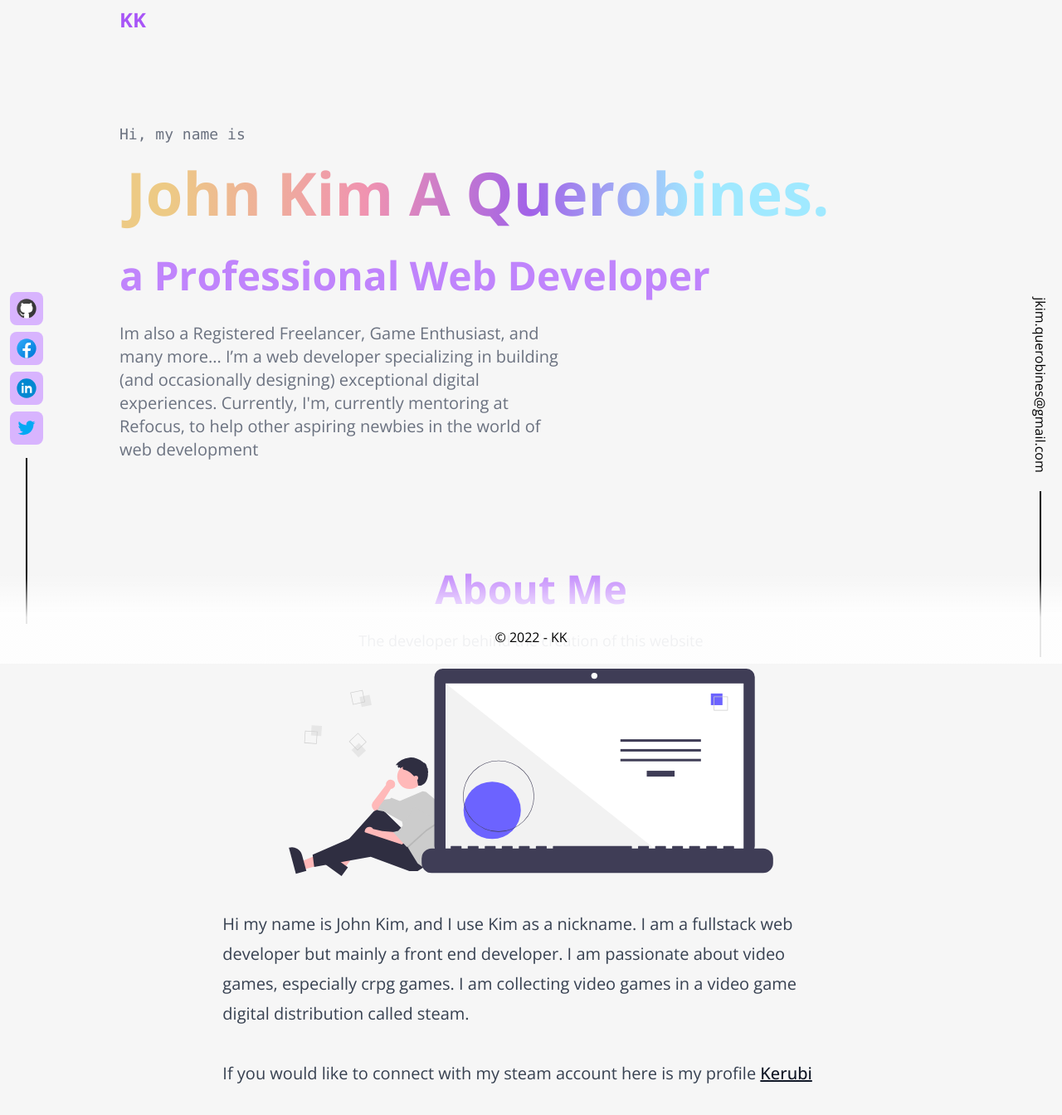
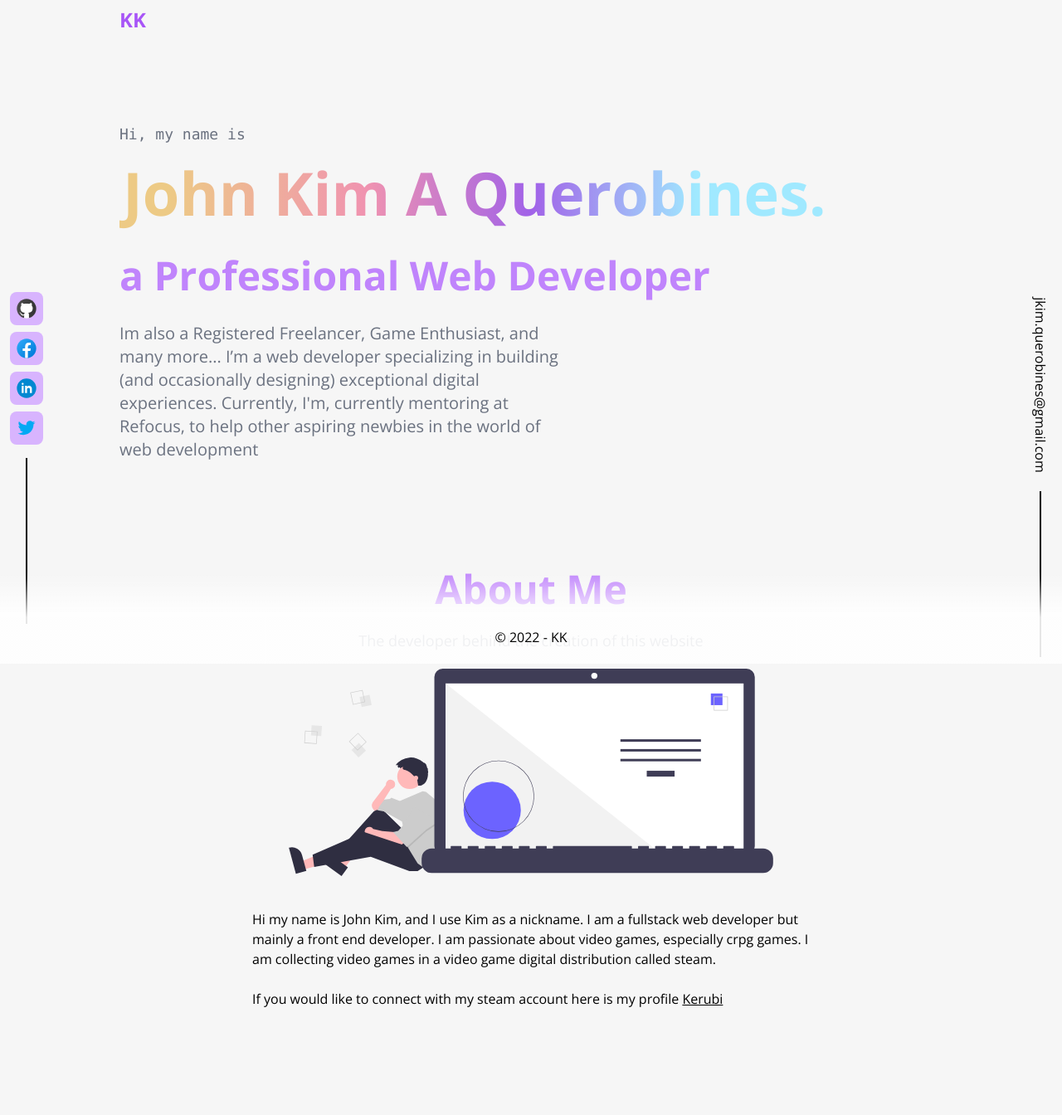
Before and after one commit to Kerubi-5/thekims-portfolio, a Next.js app: page / in a window 1280 px wide. Shown: the top 1344 px of the page at 83% size. Built offline with nearby package versions, Linux system fonts and the light colour scheme.

Commit message:
removes prose

```diff
--- a/pages/index.tsx
+++ b/pages/index.tsx
@@ -28,7 +28,7 @@ const Home = () => {
       <header>
         <div className="py-10 lg:pb-[90px] lg:pt-[80px]">
           <p className="text-lg text-gray-500 mb-5 font-mono">Hi, my name is</p>
-          <h1 className="text-5xl lg:text-7xl text-gradient pb-2 pl-2 font-bold mb-5 lg:mb-8 font-">
+          <h1 className="text-5xl lg:text-7xl text-gradient pb-2 pl-1 font-bold mb-5 lg:mb-8 font-">
             John Kim A Querobines.
           </h1>
           <h2 className="text-3xl lg:text-5xl text-purple-400 font-bold mb-5 lg:mb-8">
@@ -50,7 +50,7 @@ const Home = () => {
         <div className="relative overflow-hidden h-full w-full">
           <ThinkingSVG />
         </div>
-        <p className="prose lg:prose-xl sm:my-5 lg:my-10 dark:text-zinc-400">
+        <p className="dark:text-zinc-400 max-w-2xl prose-a:underline sm:my-5 lg:my-10 ">
           Hi my name is John Kim, and I use Kim as a nickname. I am a fullstack
           web developer but mainly a front end developer. I am passionate about
           video games, especially crpg games. I am collecting video games in a
```
